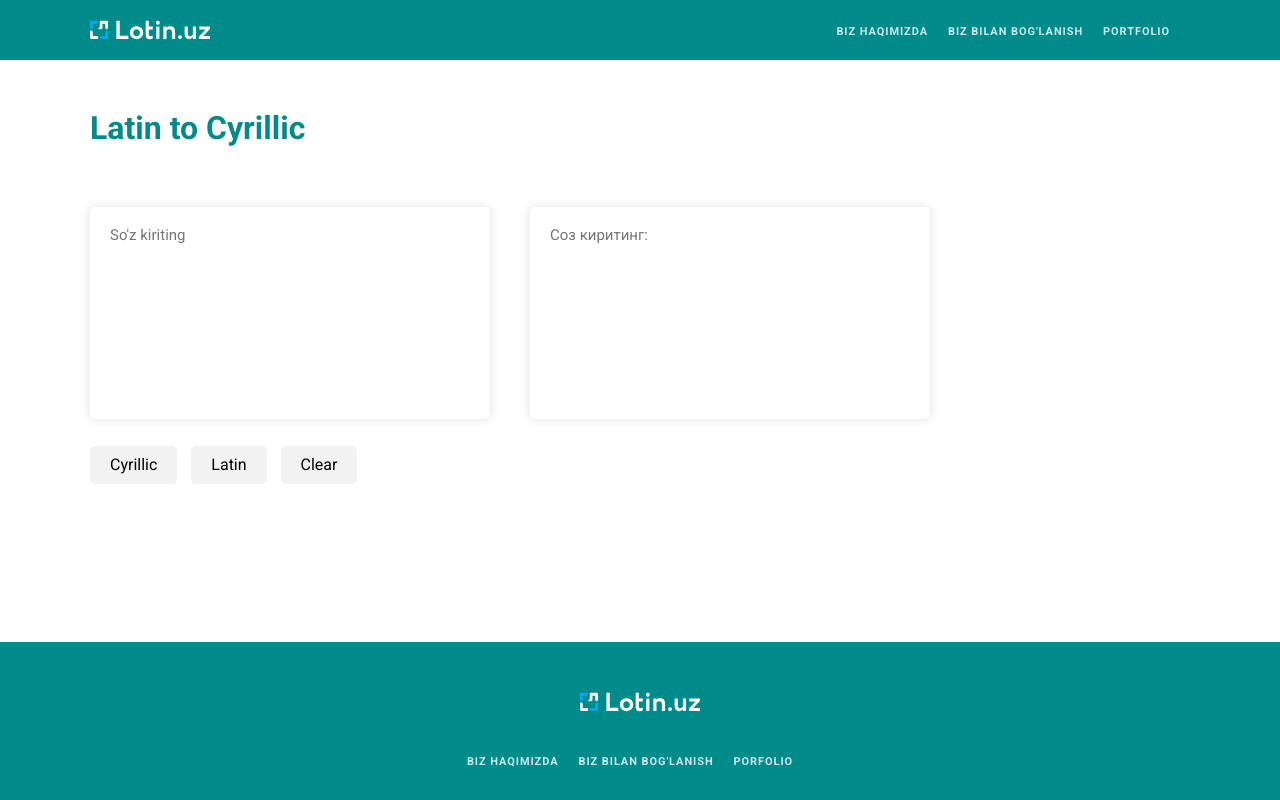
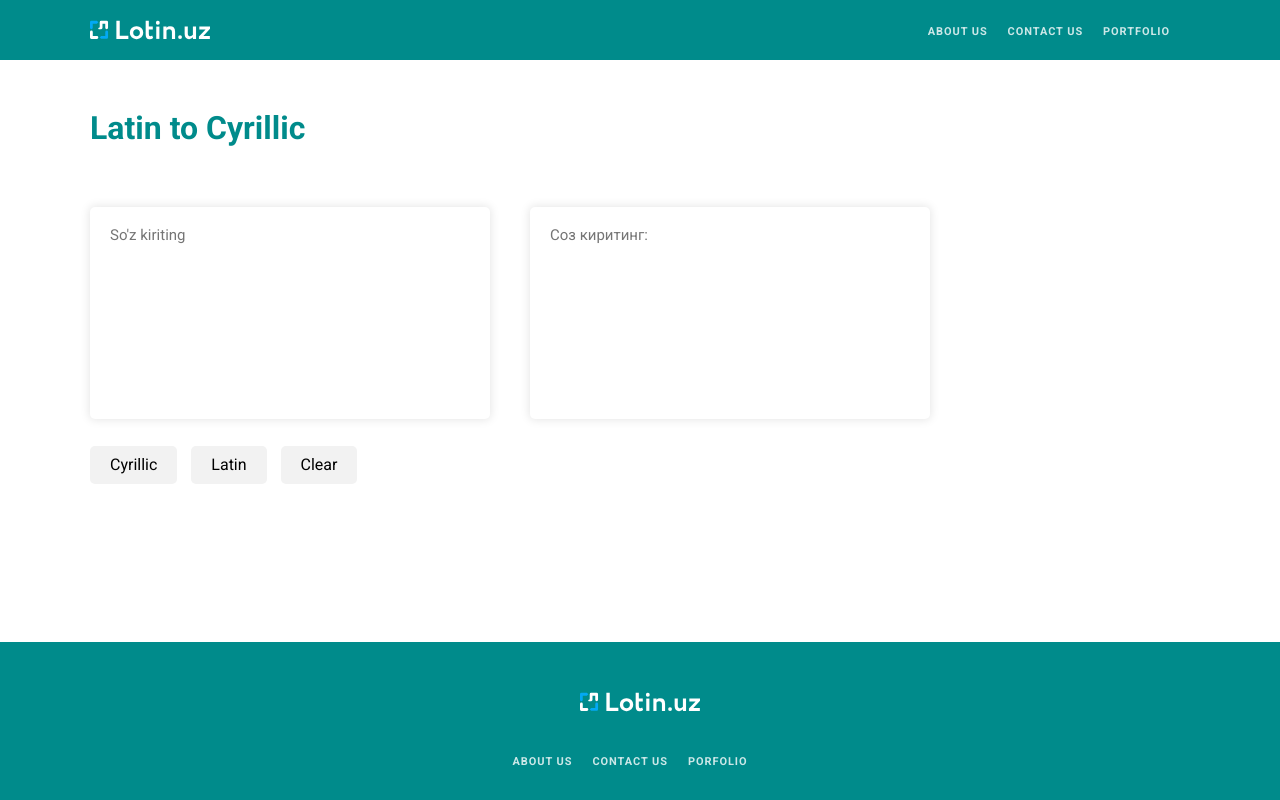
Before and after one commit to Abdulqodir-Tolipov/latin-cyrillic, a plain HTML site: page index.html in a window 1280 px wide. Drawn offline with Linux system fonts and the light colour scheme.

Commit message:
Update index.html

```diff
--- a/index.html
+++ b/index.html
@@ -26,10 +26,10 @@
         <nav class="sitenav">
           <ul class="sitenav__list">
             <li class="sitenav__item">
-              <a class="sitenav__link" href="#">Biz haqimizda</a>
+              <a class="sitenav__link" href="#">About us</a>
             </li>
             <li class="sitenav__item">
-              <a class="sitenav__link" href="#">Biz bilan bog'lanish</a>
+              <a class="sitenav__link" href="#">Contact us</a>
             </li>
             <li class="sitenav__item">
               <a class="sitenav__link" href="#">Portfolio</a>
@@ -73,10 +73,10 @@
 
         <ul class="sitenav__list">
           <li class="sitenav__item">
-            <a class="sitenav__link" href="#">Biz haqimizda</a>
+            <a class="sitenav__link" href="#">About us</a>
           </li>
           <li class="sitenav__item">
-            <a class="sitenav__link" href="#">Biz bilan bog'lanish</a>
+            <a class="sitenav__link" href="#">Contact us</a>
           </li>
           <li class="sitenav__item">
             <a class="sitenav__link" href="#">Porfolio</a>
```
